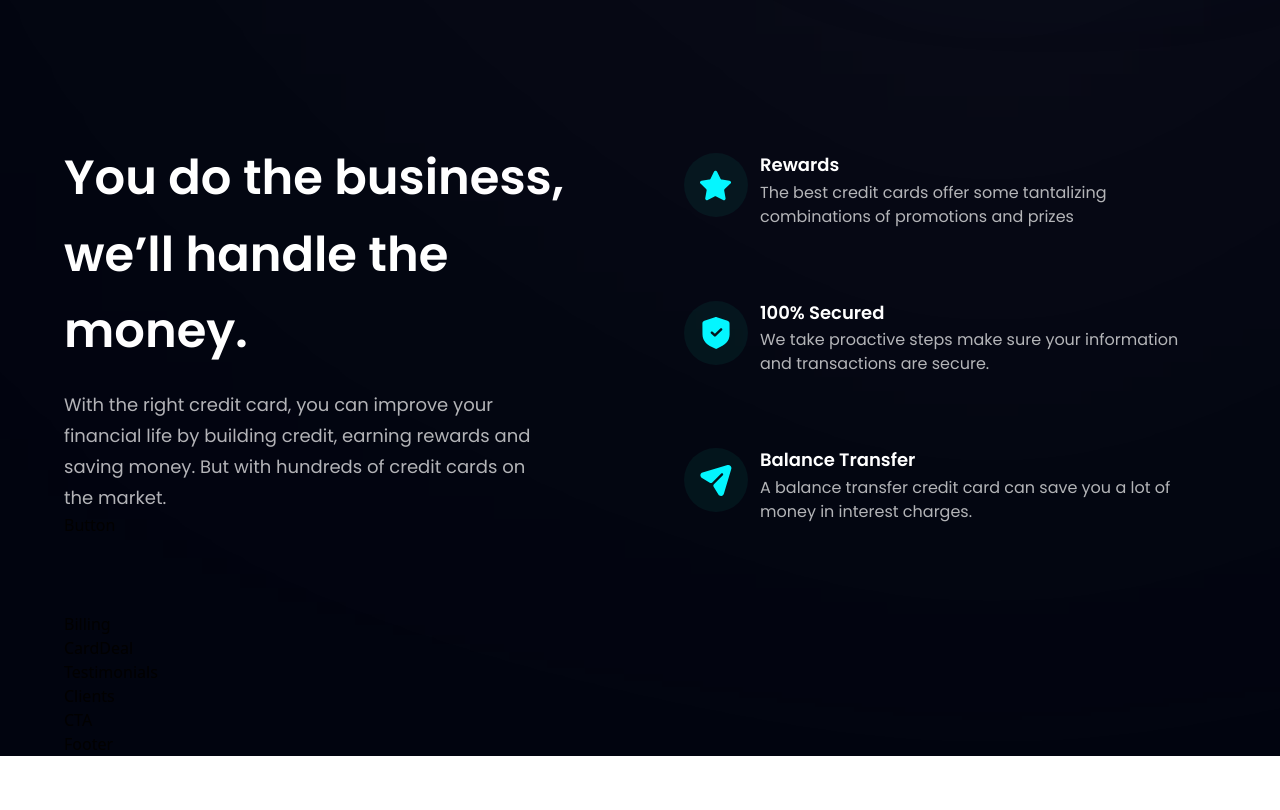
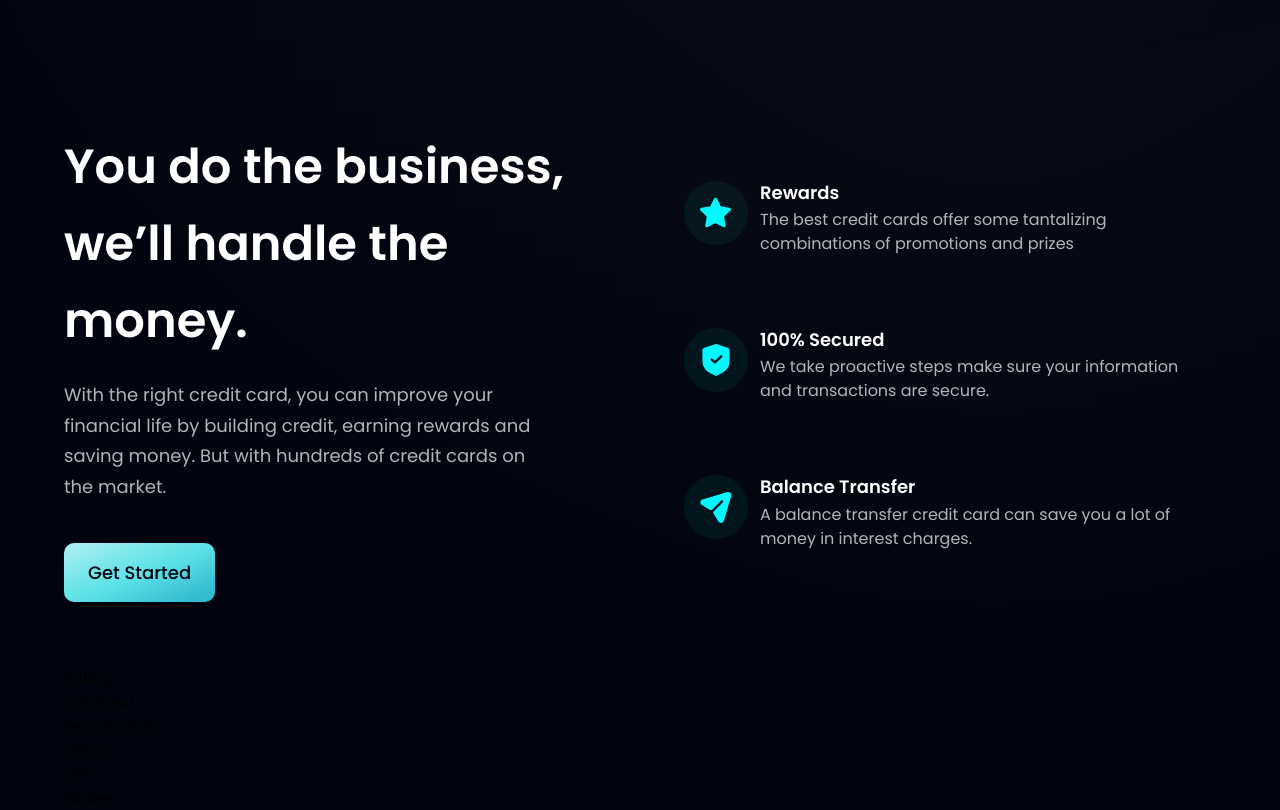
Before and after one commit to huzaifaghazali/bank-modern-app, a React (Vite) app: page / in a window 1280 px wide. Shown: the part 880-1690 px from the top of the page. Before the commit the page ends 1636 px from the top, so only its background shows below. Built offline with nearby package versions, Linux system fonts and the light colour scheme.

Commit message:
Create Button component

```diff
--- a/src/Components/Business.jsx
+++ b/src/Components/Business.jsx
@@ -29,10 +29,10 @@
   return (
     <section id='features' className={layout.section}>
       <div className={layout.sectionInfo}>
-        <h4 className={styles.heading2}>
+        <h2 className={styles.heading2}>
           You do the business, <br className='sm:block hidden' /> we’ll handle
           the money.
-        </h4>
+        </h2>
         <p className={`${styles.paragraph} max-w-[470px] mt-5`}>
           With the right credit card, you can improve your financial life by
           building credit, earning rewards and saving money. But with hundreds
--- a/src/Components/Button.jsx
+++ b/src/Components/Button.jsx
@@ -1,9 +1,10 @@
-import React from 'react'
+const Button = ({ styles }) => (
+  <button
+    type='button'
+    className={`py-4 px-6 font-poppins font-medium text-[18px] text-primary bg-blue-gradient rounded-[10px] outline-none ${styles}`}
+  >
+    Get Started
+  </button>
+);
 
-const Button = () => {
-  return (
-    <div>Button</div>
-  )
-}
-
-export default Button
+export default Button;
```
